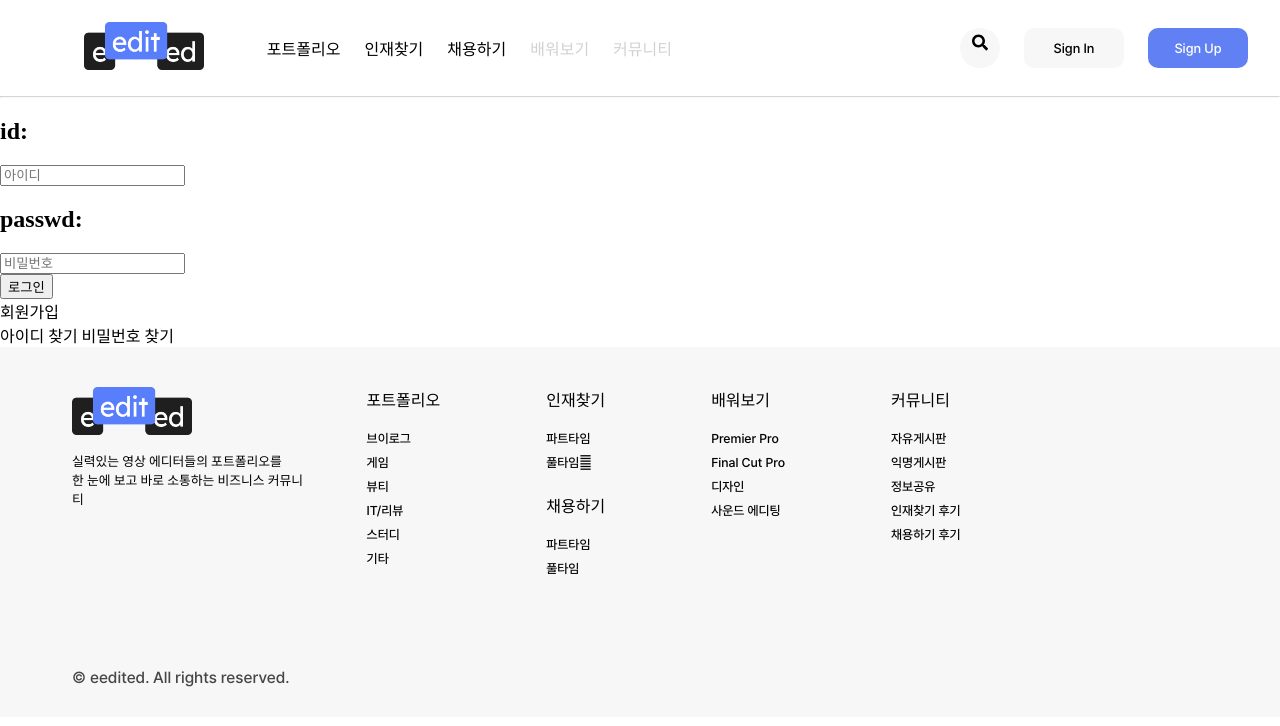
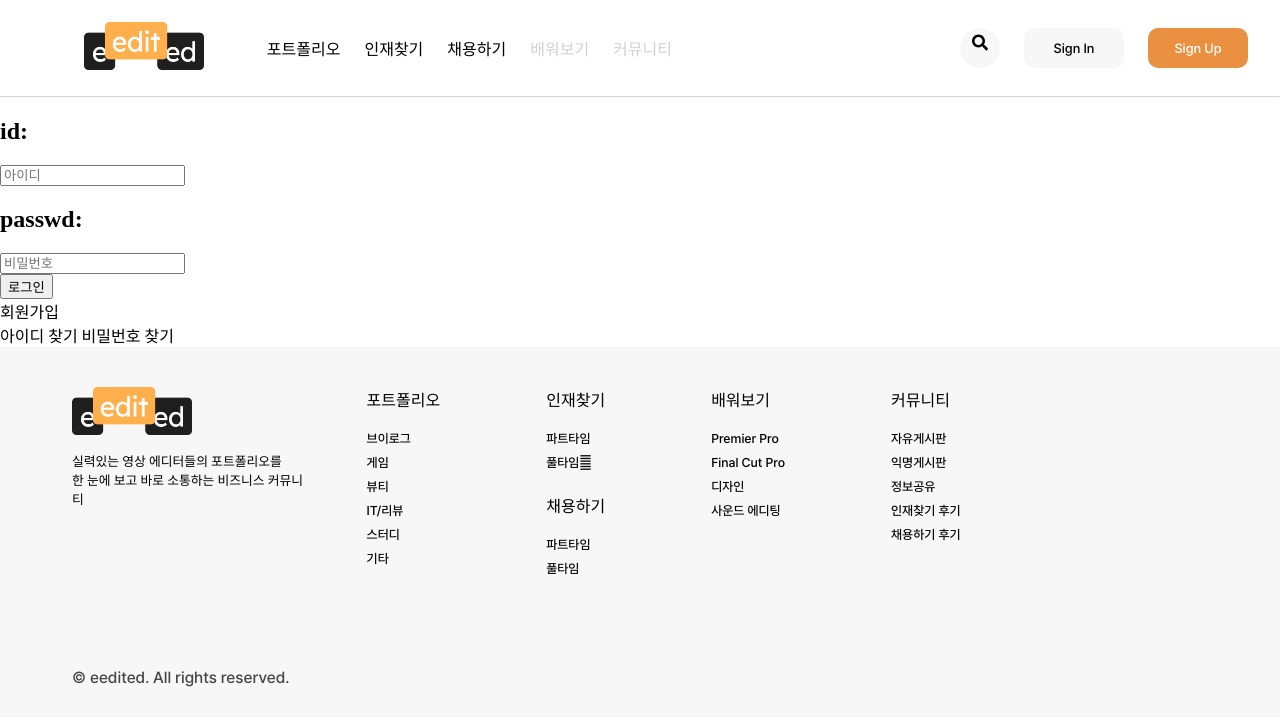
Before and after one commit to eedited/ReactWeb, a React (Create React App) app: page /login in a window 1280 px wide. Shown: the top 726 px of the page. Built offline with nearby package versions, Linux system fonts and the light colour scheme; a web font is replaced by a local one.

Commit message:
change logo color(blue to orange)

```diff
--- a/src/components/Video/MoreByUser.tsx
+++ b/src/components/Video/MoreByUser.tsx
@@ -12,7 +12,7 @@ const MoreByUser: React.FC<props> = ({ videos }: props) => (
         <div className="more-by-user">
             {
                 videos.map((video: VIDEO, idx: number) => {
-                    if (idx < 3) {
+                    if (idx < 6) {
                         return (
                             <VideoContainer
                                 videoInfo={video}
--- a/src/components/Video/UserMaybeLike.tsx
+++ b/src/components/Video/UserMaybeLike.tsx
@@ -12,7 +12,7 @@ const MoreByUser: React.FC<props> = ({ videos }: props) => (
         <div className="user-may-be-like">
             {
                 videos.map((video: VIDEO, idx: number) => {
-                    if (idx < 3) {
+                    if (idx < 6) {
                         return (
                             <VideoContainer
                                 videoInfo={video}
--- a/src/components/common/Button/BlueButton.scss
+++ b/src/components/common/Button/BlueButton.scss
@@ -1,6 +1,6 @@
 .blueButton{
     border-radius: 0.625rem;
-    background-color: rgb(96, 128, 244);
+    background-color: rgb(233,144,65);
     width: 6.25rem;
     height: 2.5rem;
     border: 0rem;
--- a/src/components/common/Footer/Footer.tsx
+++ b/src/components/common/Footer/Footer.tsx
@@ -6,7 +6,7 @@ const Footer: React.FC = () => (
     <>
         <div className="footer">
             <div className="footer__description">
-                <Link to="/"><img className="footer__description__logo" src="/logo.png" alt="eedited_logo" /></Link>
+                <Link to="/"><img className="footer__description__logo" src="/icons/orange-logo.png" alt="eedited_logo" /></Link>
                 <p>
                     실력있는 영상 에디터들의 포트폴리오를
                     <br />
--- a/src/components/common/Navbar/Navbar.tsx
+++ b/src/components/common/Navbar/Navbar.tsx
@@ -21,7 +21,7 @@ const Navbar: React.FC<props> = ({
         <div className="navbar">
             <div className="navbar__menu">
                 <Link to="/">
-                    <img className="navbar__menu__logo" src="/logo.png" alt="eedited_logo" />
+                    <img className="navbar__menu__logo" src="/icons/orange-logo.png" alt="eedited_logo" />
                 </Link>
                 <div className="navbar__menu__links">
                     <Link className="navbar__menu__link" to="/">포트폴리오</Link>
```
Also changed, not shown: public/icons/orange-logo.png (added).
